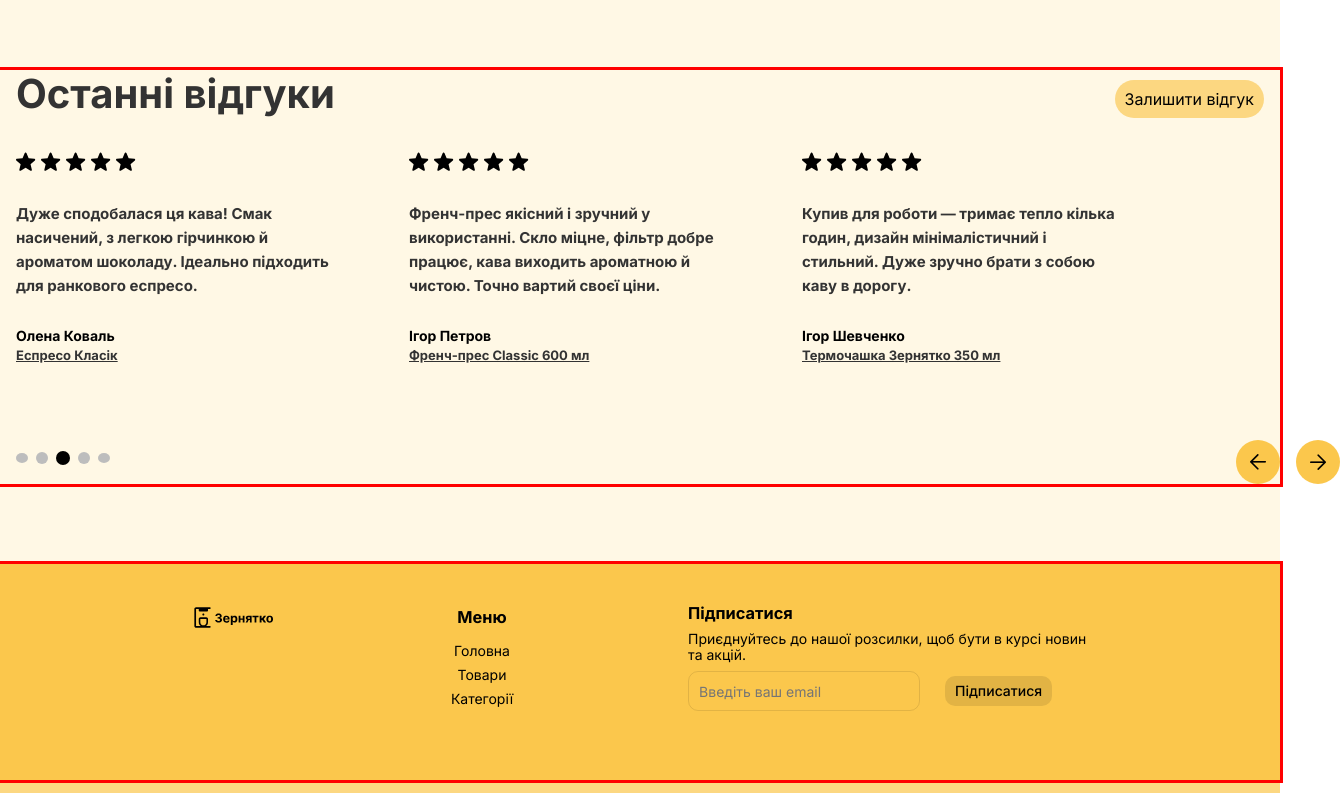
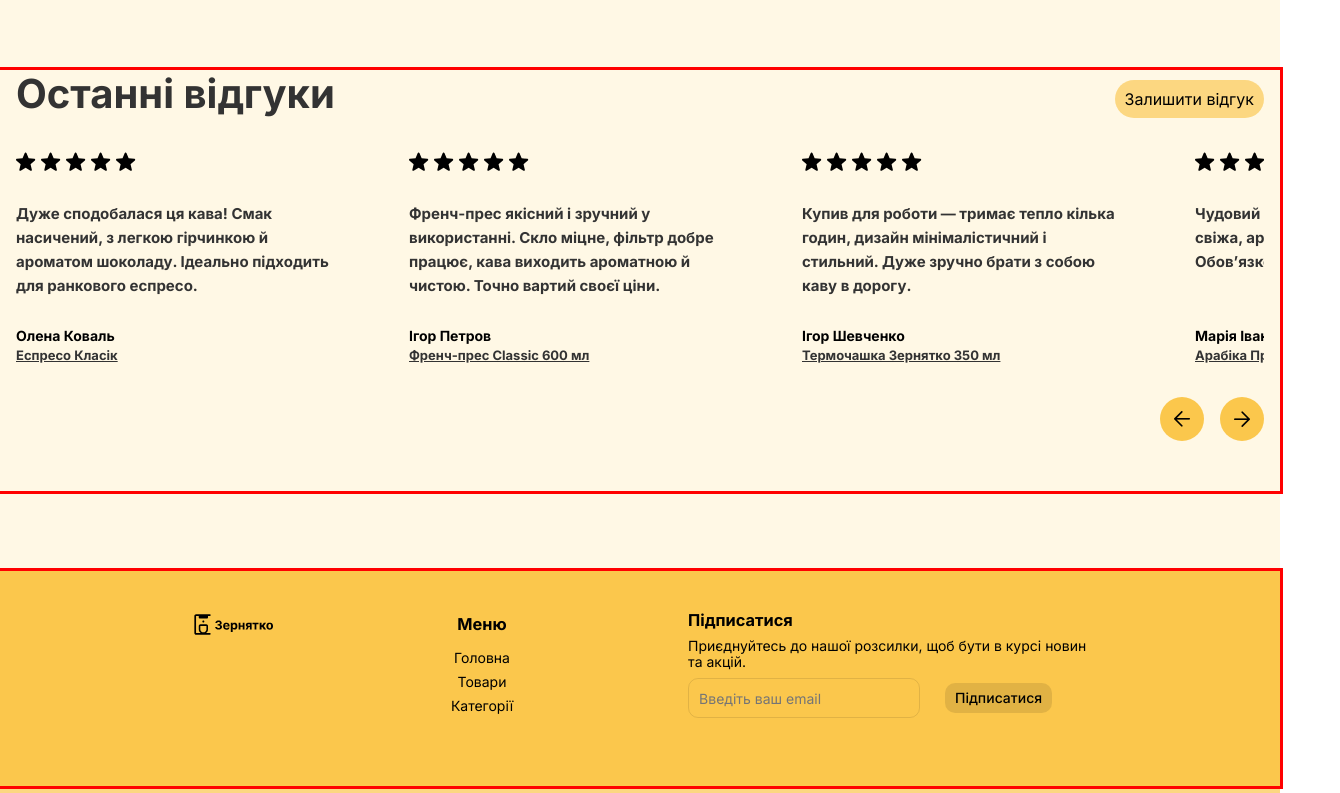
Before and after one commit to Tate-T/zerniatko-project, a React (Vite) app: page / in a window 1280 px wide. Shown: the part 2180-2973 px from the top of the page, 1340 px wide, since content can reach past the window. Built offline with nearby package versions, Linux system fonts and the light colour scheme.

Commit message:
rewiews-slider

```diff
--- a/src/components/Reviews/Reviews.jsx
+++ b/src/components/Reviews/Reviews.jsx
@@ -1,7 +1,7 @@
+import React, { Component, createRef } from "react";
 import reviewsStar from "../../images/review-star.svg";
 import categorieArrow from "../../images/arrow.png";
 import { Container } from "../Container/ContainerLayout.jsx";
-import { Component } from "react";
 import styles from "./Reviews.module.css";
 import { RewiewsModal } from "./modalRewiews";
 
@@ -9,107 +9,115 @@ export class Rewiews extends Component {
   state = {
     modal: false,
   };
+
+  reviewsRef = createRef();
+
   modModal = () => {
     this.setState((prevState) => ({
-      modal: !prevState.modal
+      modal: !prevState.modal,
     }));
+  };
+
+  reviews = [
+    {
+      text: "Дуже сподобалася ця кава! Смак насичений, з легкою гірчинкою й ароматом шоколаду. Ідеально підходить для ранкового еспресо.",
+      name: "Олена Коваль",
+      product: "Еспресо Класік",
+    },
+    {
+      text: "Френч-прес якісний і зручний у використанні. Скло міцне, фільтр добре працює, кава виходить ароматною й чистою. Точно вартий своєї ціни.",
+      name: "Ігор Петров",
+      product: "Френч-прес Classic 600 мл",
+    },
+    {
+      text: "Купив для роботи — тримає тепло кілька годин, дизайн мінімалістичний і стильний. Дуже зручно брати з собою каву в дорогу.",
+      name: "Ігор Шевченко",
+      product: "Термочашка Зернятко 350 мл",
+    },
+    {
+      text: "Чудовий сервіс і швидка доставка. Кава свіжа, ароматна, добре обсмажена. Обов’язково замовлю ще раз.",
+      name: "Марія Іваненко",
+      product: "Арабіка Преміум",
+    },
+  ];
+
+  nextSlide = () => {
+    const container = this.reviewsRef.current;
+    const cardWidth = 320 + 73;
+
+    if (container) {
+      container.scrollBy({
+        left: cardWidth,
+        behavior: "smooth",
+      });
+    }
+  };
+
+  prevSlide = () => {
+    const container = this.reviewsRef.current;
+    const cardWidth = 320 + 73;
+
+    if (container) {
+      container.scrollBy({
+        left: -cardWidth,
+        behavior: "smooth",
+      });
+    }
   };
 
   render() {
     return (
       <section className={styles.section}>
-
         <Container>
-          { }
           <div className={styles.headTitle}>
             <h2 className={styles.sectionTitle}>Останні відгуки</h2>
-            <button onClick={this.modModal} className={styles.write_review}>Залишити відгук</button>
+            <button onClick={this.modModal} className={styles.write_review}>
+              Залишити відгук
+            </button>
           </div>
-          {this.state.modal && ( <RewiewsModal onClose={this.modModal} /> )}
-          <ul className={styles.reviewsList}>
-            <li className={styles.reviewCard}>
+
+          {this.state.modal && <RewiewsModal onClose={this.modModal} />}
+
+          <ul className={styles.reviewsList} ref={this.reviewsRef}>
+            {this.reviews.map((review, index) => (
+              <li key={index} className={styles.reviewCard}>
                 <div className={styles.stars}>
-                <img src={reviewsStar} alt="star" />
-                <img src={reviewsStar} alt="star" />
-                <img src={reviewsStar} alt="star" />
-                <img src={reviewsStar} alt="star" />
-                <img src={reviewsStar} alt="star" />
+                  {[...Array(5)].map((_, i) => (
+                    <img key={i} src={reviewsStar} alt="star" />
+                  ))}
                 </div>
-              <p className={styles.reviewText}>
-                Дуже сподобалася ця кава! Смак насичений, з легкою гірчинкою й
-                ароматом шоколаду. Ідеально підходить для ранкового еспресо.
-              </p>
-              <p className={styles.reviewerName}>Олена Коваль</p>
-              <p className={styles.productName}>Еспресо Класік</p>
+
+                <p className={styles.reviewText}>{review.text}</p>
+                <p className={styles.reviewerName}>{review.name}</p>
+                <p className={styles.productName}>{review.product}</p>
               </li>
-
-            <li className={styles.reviewCard}>
-              <div className={styles.stars}>
-                <img src={reviewsStar} alt="star" />
-                <img src={reviewsStar} alt="star" />
-                <img src={reviewsStar} alt="star" />
-                <img src={reviewsStar} alt="star" />
-                <img src={reviewsStar} alt="star" />
-              </div>
-              <p className={styles.reviewText}>
-                Френч-прес якісний і зручний у використанні. Скло міцне, фільтр
-                добре працює, кава виходить ароматною й чистою. Точно вартий
-                своєї ціни.
-              </p>
-              <p className={styles.reviewerName}>Ігор Петров</p>
-              <p className={styles.productName}>Френч-прес Classic 600 мл</p>
-            </li>
-
-            <li className={styles.reviewCard}>
-              <div className={styles.stars}>
-                <img src={reviewsStar} alt="star" />
-                <img src={reviewsStar} alt="star" />
-                <img src={reviewsStar} alt="star" />
-                <img src={reviewsStar} alt="star" />
-                <img src={reviewsStar} alt="star" />
-              </div>
-              <p className={styles.reviewText}>
-                Купив для роботи — тримає тепло кілька годин, дизайн
-                мінімалістичний і стильний. Дуже зручно брати з собою каву в
-                дорогу.
-              </p>
-              <p className={styles.reviewerName}>Ігор Шевченко</p>
-              <p className={styles.productName}>Термочашка Зернятко 350 мл</p>
-            </li>
-          </ul>
-
-          {/* Пагінація */}
-          <ul className={styles.dotsList}>
-            <li>
-              <button type="button" className={styles.dot}></button>
-            </li>
-            <li>
-              <button type="button" className={styles.dot}></button>
-            </li>
-            <li>
-              <button type="button" className={styles.dot}></button>
-            </li>
-            <li>
-              <button type="button" className={styles.dot}></button>
-            </li>
-            <li>
-              <button type="button" className={styles.dot}></button>
-            </li>
+            ))}
           </ul>
 
           {}
+
+          <div className={styles.controls}>
             <ul className={styles.arrowsList}>
               <li>
-              <button type="button" className={styles.arrowBtn}>
+                <button
+                  type="button"
+                  className={styles.arrowBtn}
+                  onClick={this.prevSlide}
+                >
                   <img src={categorieArrow} alt="<-" />
                 </button>
               </li>
               <li>
-              <button type="button" className={styles.arrowBtn}>
+                <button
+                  type="button"
+                  className={styles.arrowBtn}
+                  onClick={this.nextSlide}
+                >
                   <img src={categorieArrow} alt="->" />
                 </button>
               </li>
             </ul>
+          </div>
         </Container>
       </section>
     );
--- a/src/components/Reviews/Reviews.module.css
+++ b/src/components/Reviews/Reviews.module.css
@@ -12,14 +12,6 @@
   line-height: 1.2;
 }
 
-.reviewsList {
-    display: flex;
-    gap: 73px;
-    padding-bottom: 20px;
-    list-style: none;
-    margin: 0;
-}
-
 .headTitle {
   display: flex;
   justify-content: space-between;
@@ -27,9 +19,26 @@
 }
 
 .write_review {
-    background-color: #FCD781;
-    padding: 10px 10px 10px 10px;
+  background-color: #fcd781;
+  padding: 10px;
   border-radius: 100px;
+  border: none;
+  cursor: pointer;
+}
+
+.reviewsList {
+  display: flex;
+  gap: 73px;
+  padding-bottom: 20px;
+  margin: 0;
+  list-style: none;
+
+  overflow-x: auto;
+  scroll-behavior: smooth;
+}
+
+.reviewsList::-webkit-scrollbar {
+  display: none;
 }
 
 .reviewCard {
@@ -37,7 +46,6 @@
   display: flex;
   flex-direction: column;
   padding: 24px 0;
-    background-color: transparent;
   border-radius: 12px;
   font-family: "Inter", sans-serif;
 }
@@ -54,17 +62,15 @@
 }
 
 .reviewText {
-    font-family: "Inter", sans-serif;
   font-weight: 700;
   font-size: 15px;
   line-height: 1.6;
   color: #333333;
   margin-bottom: 30px;
+  flex-grow: 1;
 }
 
 .reviewerName {
-    display: flex;
-    font-family: "Inter", sans-serif;
   font-weight: 700;
   font-size: 14px;
   color: #000000;
@@ -72,60 +78,17 @@
 }
 
 .productName {
-    font-family: "Inter", sans-serif;
   font-weight: 700;
   font-size: 13px;
   color: #333333;
   text-decoration: underline;
 }
 
-.dotsList {
-    display: flex;
-    gap: 8px;
-    list-style: none;
-    padding: 0;
-    margin-top: 40px;
-    align-items: center;
-}
-
-.dot {
-    border-radius: 50%;
-    background-color: #bdbdbd;
-    border: none;
-    vertical-align: middle;
-}
-
-.dotsList li:nth-child(3) .dot {
-    width: 14px;
-    height: 14px;
-    background-color: #000000;
-}
-
-.dotsList li:nth-child(2) .dot,
-.dotsList li:nth-child(4) .dot {
-    width: 8px;
-    height: 12px;
-}
-
-.dotsList li:nth-child(1) .dot,
-.dotsList li:nth-child(5) .dot {
-    width: 6px;
-    height: 10px;
-}
-
-.controls {
-    display: flex;
-    align-items: center;
-    margin-top: 40px;
-}
-
 .arrowsList {
   display: flex;
   gap: 16px;
-    margin: 0;
-    padding: 100;
+  margin: 40px 0 0 auto;
   align-items: center;
-    margin-left: 1220px;
 }
 
 .arrowBtn {
@@ -139,7 +102,6 @@
   justify-content: center;
   cursor: pointer;
   transition: transform 0.2s ease;
-    margin-top: -25px;
 }
 
 .arrowBtn:hover {
@@ -154,3 +116,11 @@
 .arrowsList li:nth-child(2) img {
   transform: rotate(180deg);
 }
+
+.controls {
+  display: flex;
+  justify-content: flex-end;
+  margin-top: 0;
+  position: relative;
+  top: -50px;
+}
```
Lines whose indentation alone changed are shown as unchanged.
